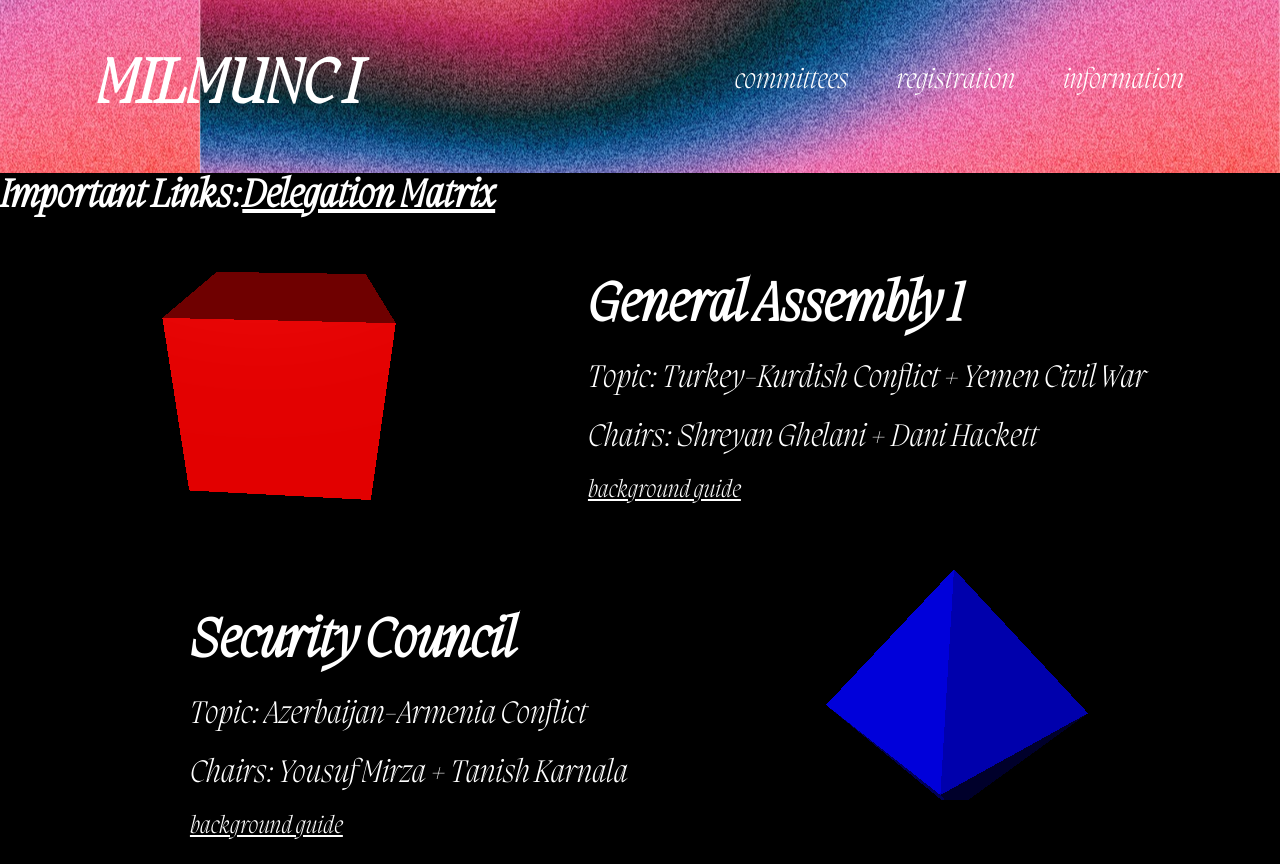
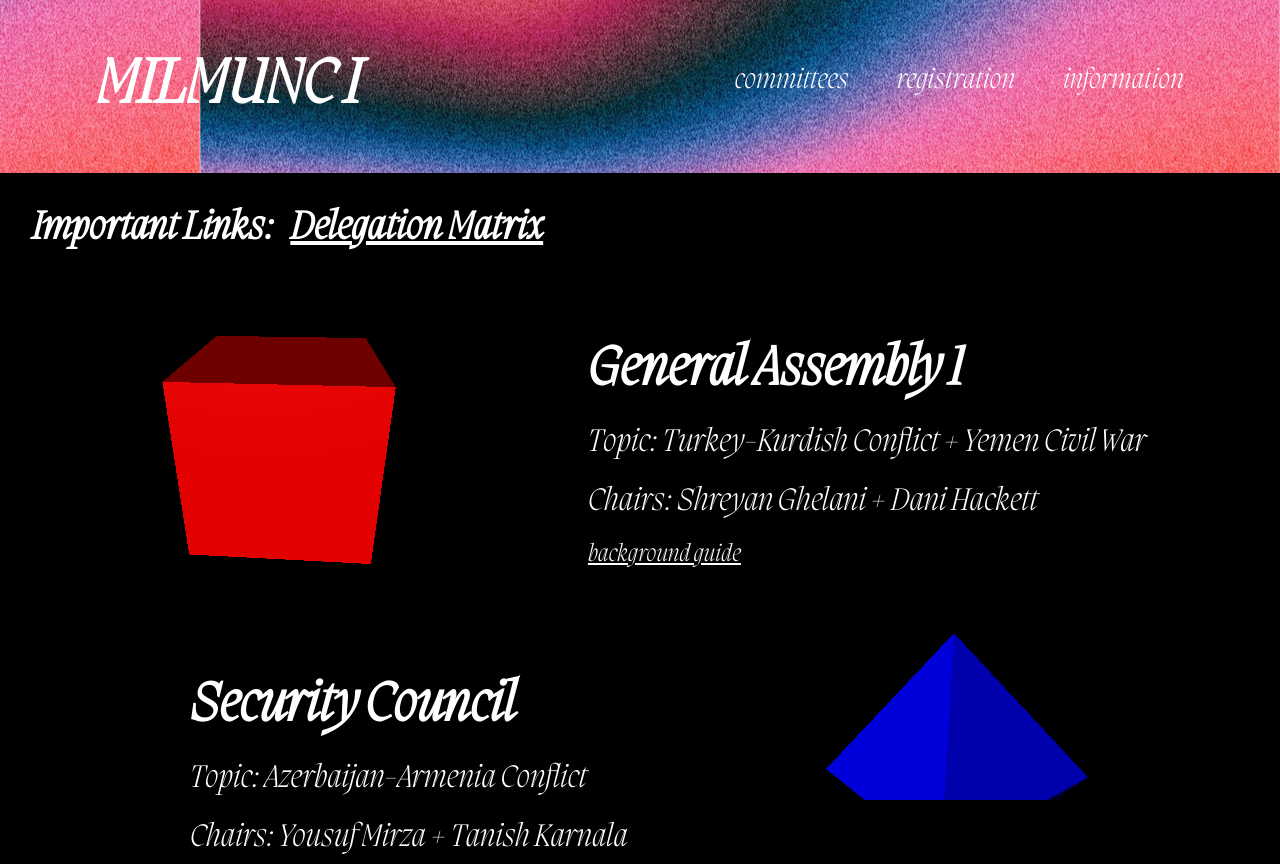
Before and after one commit to theflashwin/MILMUNC-Website, a website built with Vite: page views/committees.html in a window 1280 px wide. Shown: the top 864 px of the page. Built offline with nearby package versions, Linux system fonts and the light colour scheme; animation ran at ten frames a second; files whose address does not match are found by name.

Commit message:
Fixing Links

```diff
--- a/css/root.css
+++ b/css/root.css
@@ -224,6 +224,8 @@
   }
 
   .header-link {
+    gap: 1rem;
+    padding: 2rem 2rem;
     font-size: 2.5vh;
     display: flex;
     flex-direction: row;
--- a/views/committees.html
+++ b/views/committees.html
@@ -39,7 +39,7 @@
       and finding a undiscovered tomb full of mummies and treasure.
     </p> -->
 
-    <div class="header-link"><h1>Important Links:</h1><a href="https://bit.ly/3Ryu7xQ"><h1>Delegation Matrix</h1></a></div>
+    <div class="header-link"><h1>Important Links:</h1><a href="https://docs.google.com/spreadsheets/d/1HQyOSBWf5ViHTMPNBIVf5WbIsfZYgPnIJa6hNYNWn88/edit?usp=share_link"><h1>Delegation Matrix</h1></a></div>
 
       <div class="row">
         <span id="box"></span>
```
Also changed, not shown: views/information.html (+1 -1 lines).
